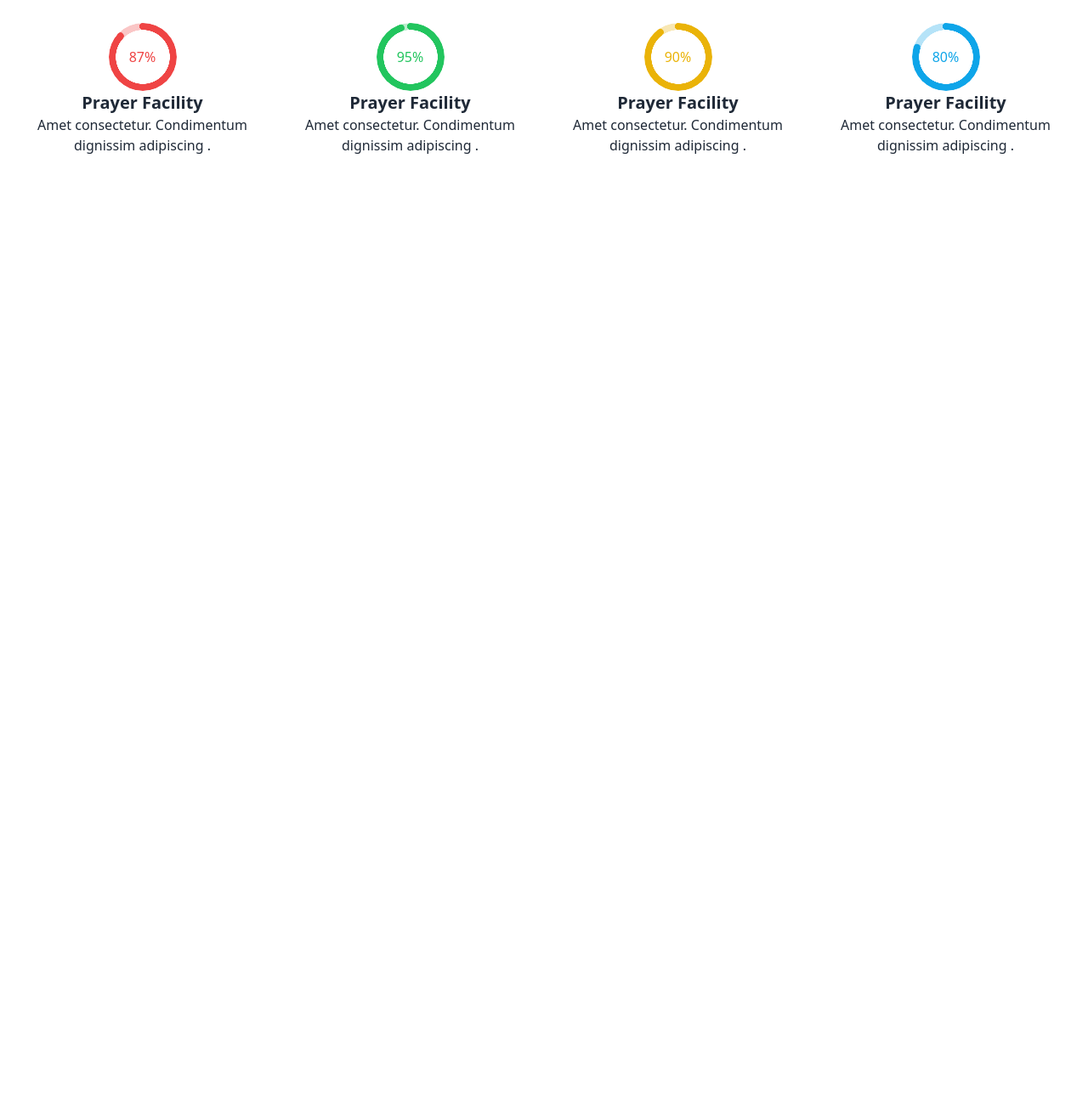
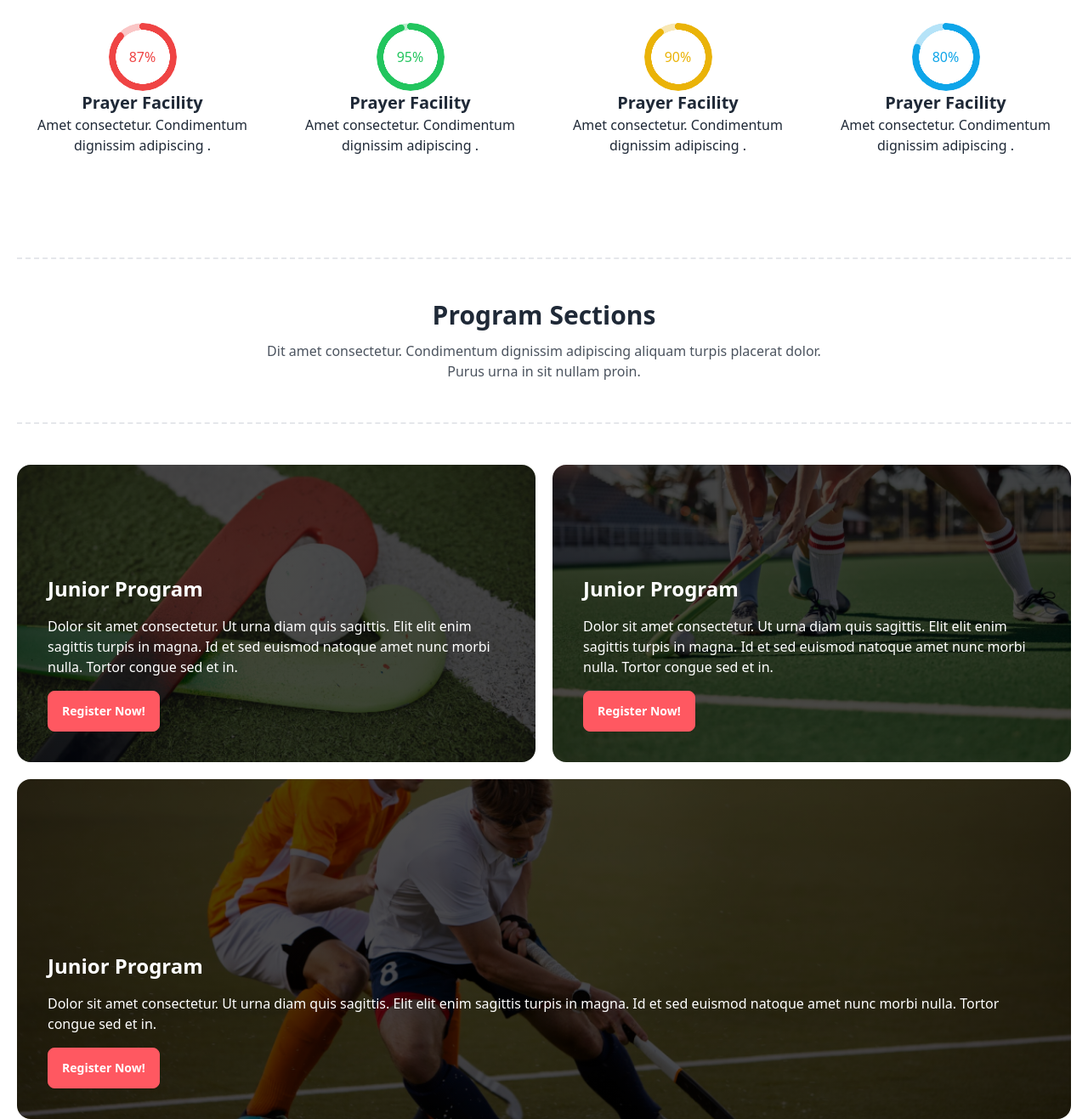
Before and after one commit to Imranhasanrimon/hockey-main-by-tailwind, a plain HTML site: page index.html in a window 1280 px wide. Shown: the part 1349-2666 px from the top of the page at 85% size. Before the commit the page ends 1556 px from the top, so only its background shows below. Drawn offline with nearby package versions, Linux system fonts and the light colour scheme.

Commit message:
program section is fineished

```diff
--- a/index.html
+++ b/index.html
@@ -8,6 +8,9 @@
     <!-- daisy ui cdn  -->
     <link href="https://cdn.jsdelivr.net/npm/daisyui@4.12.10/dist/full.min.css" rel="stylesheet" type="text/css" />
     <script src="https://cdn.tailwindcss.com"></script>
+    <!-- css file  -->
+    <link rel="stylesheet" href="./styles/style.css">
+
     <!-- fon awesome cdn -->
     <script src="https://kit.fontawesome.com/82b4de73d1.js" crossorigin="anonymous"></script>
 </head>
@@ -152,6 +155,46 @@
             </div>
 
         </section>
+        <!-- program section  -->
+        <section>
+            <div class="text-center  mx-auto border-y-2 border-dashed mt-24 py-12">
+                <h3 class="text-3xl font-bold mb-3">Program Sections</h3>
+                <p class="max-w-2xl mx-auto opacity-80">Dit amet consectetur. Condimentum dignissim adipiscing aliquam
+                    turpis
+                    placerat
+                    dolor. Purus urna in
+                    sit nullam proin. </p>
+            </div>
+            <div class="mt-12 grid grid-cols-1 lg:grid-cols-2 gap-5 lg:grid-rows-[350px]">
+                <div class="junior-program text-white flex items-end p-9">
+                    <div class="">
+                        <h2 class="text-2xl font-semibold mb-4">Junior Program</h2>
+                        <p>Dolor sit amet consectetur. Ut urna diam quis sagittis. Elit elit
+                            enim sagittis turpis in magna. Id et sed euismod natoque amet nunc morbi nulla. Tortor
+                            congue sed et in.</p>
+                        <button class="btn btn-error text-white mt-4">Register Now!</button>
+                    </div>
+                </div>
+                <div class="senior-program text-white flex items-end p-9">
+                    <div class="">
+                        <h2 class="text-2xl font-semibold mb-4">Junior Program</h2>
+                        <p>Dolor sit amet consectetur. Ut urna diam quis sagittis. Elit elit
+                            enim sagittis turpis in magna. Id et sed euismod natoque amet nunc morbi nulla. Tortor
+                            congue sed et in.</p>
+                        <button class="btn btn-error text-white mt-4">Register Now!</button>
+                    </div>
+                </div>
+                <div class="professional-program text-white flex items-end p-9 lg:h-[400px] lg:col-span-2">
+                    <div class="">
+                        <h2 class="text-2xl font-semibold mb-4">Junior Program</h2>
+                        <p>Dolor sit amet consectetur. Ut urna diam quis sagittis. Elit elit
+                            enim sagittis turpis in magna. Id et sed euismod natoque amet nunc morbi nulla. Tortor
+                            congue sed et in.</p>
+                        <button class="btn btn-error text-white mt-4">Register Now!</button>
+                    </div>
+                </div>
+            </div>
+        </section>
     </main>
 </body>
 
--- /dev/null
+++ b/styles/style.css
@@ -0,0 +1,23 @@
+.junior-program {
+    background-image: linear-gradient(rgba(0, 0, 0, 0.7), rgba(0, 0, 0, 0.7)), url(../Images/2.png);
+    background-repeat: no-repeat;
+    background-size: cover;
+    background-position: center;
+    border-radius: 16px;
+}
+
+.senior-program {
+    background-image: linear-gradient(rgba(0, 0, 0, 0.7), rgba(0, 0, 0, 0.7)), url(../Images/3.png);
+    background-repeat: no-repeat;
+    background-size: cover;
+    background-position: center;
+    border-radius: 16px;
+}
+
+.professional-program {
+    background-image: linear-gradient(rgba(0, 0, 0, 0.7), rgba(0, 0, 0, 0.7)), url(../Images/4.png);
+    background-repeat: no-repeat;
+    background-size: cover;
+    background-position: center;
+    border-radius: 16px;
+}
```
